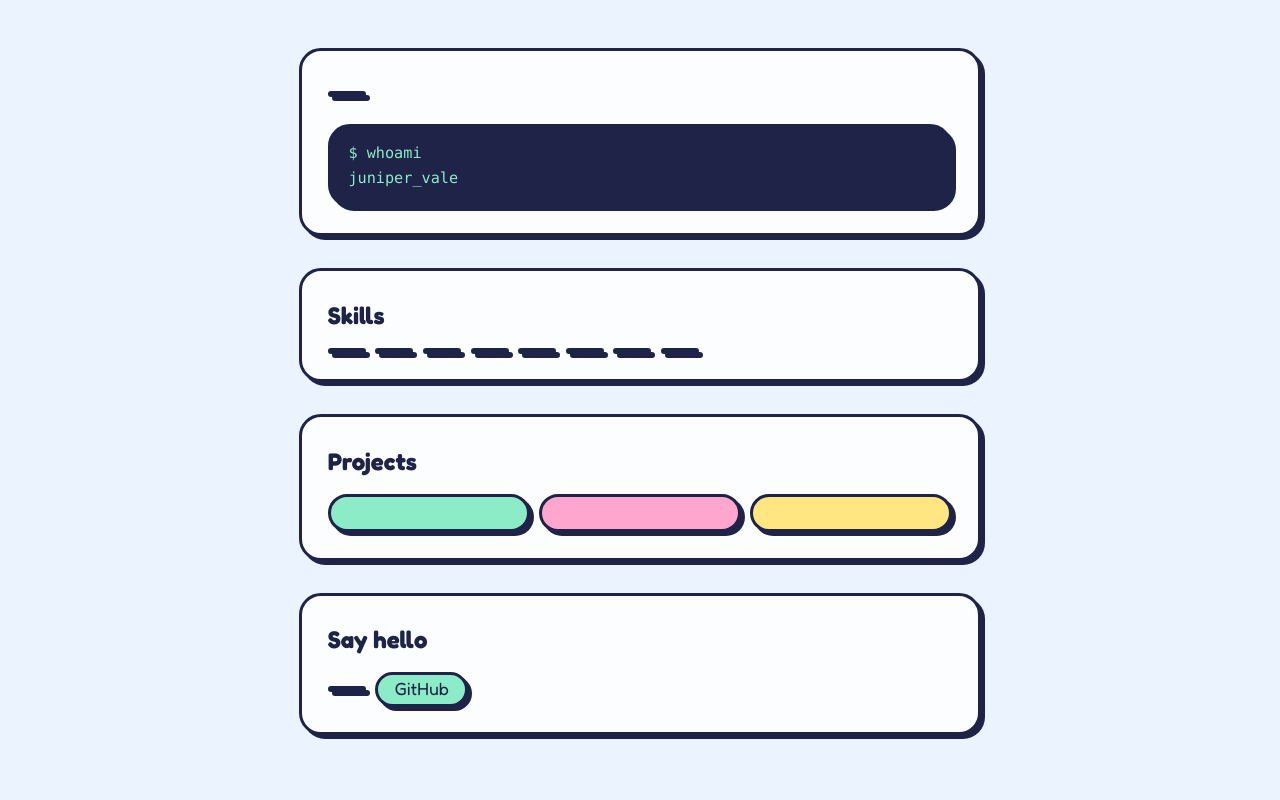
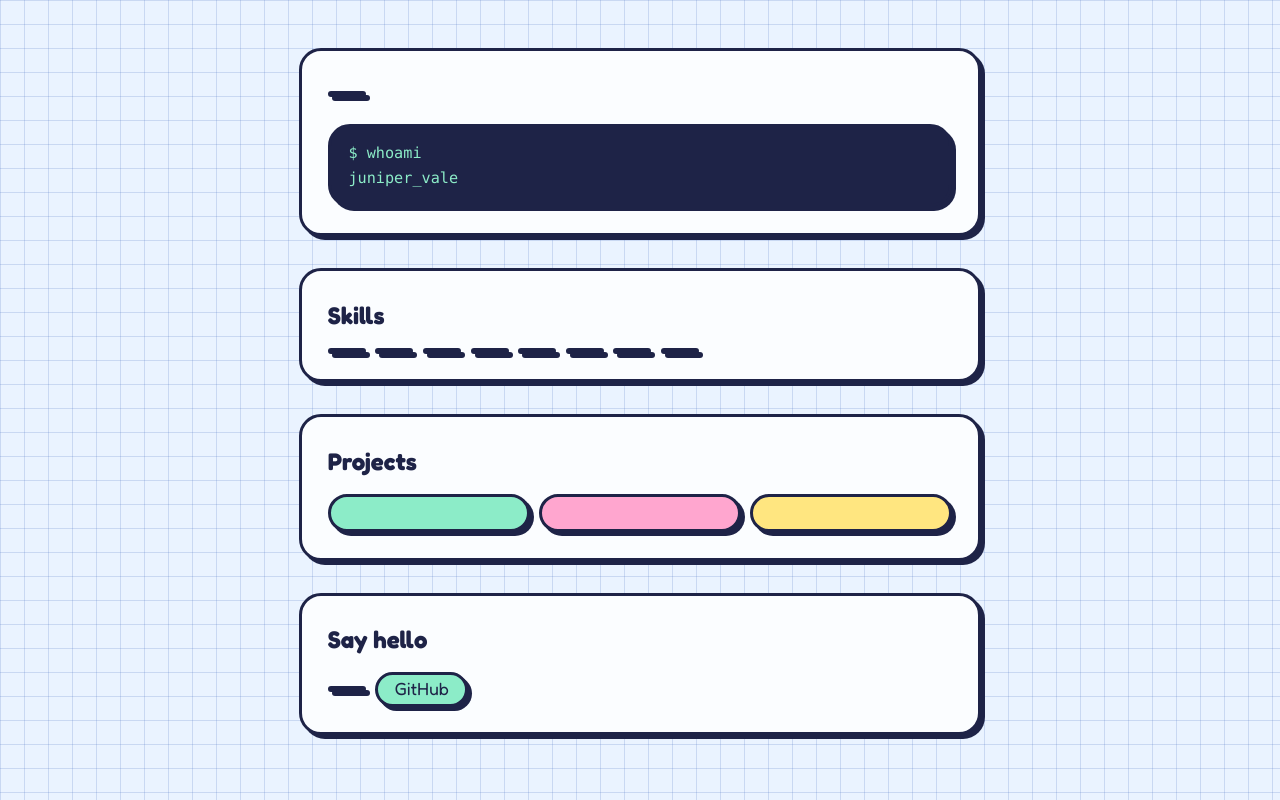
Before and after one commit to sudo-cheeese/personal-website, a plain HTML site: page index.html in a window 1280 px wide. Drawn offline with Linux system fonts and the light colour scheme.

Commit message:
Update style.css

```diff
--- a/style.css
+++ b/style.css
@@ -14,6 +14,10 @@ body {
   line-height: 1.6;
   color: var(--ink);
   background-color: #eaf3ff;
+  background-image:
+    linear-gradient(rgba(70,110,190,.2) 1px, transparent 1px),
+    linear-gradient(90deg, rgba(70,110,190,.2) 1px, transparent 1px);
+  background-size: 24px 24px;
 }
 
 main { max-width: 720px; margin: 0 auto; padding: 3rem 1.2rem; display: grid; gap: 2rem; }
```
